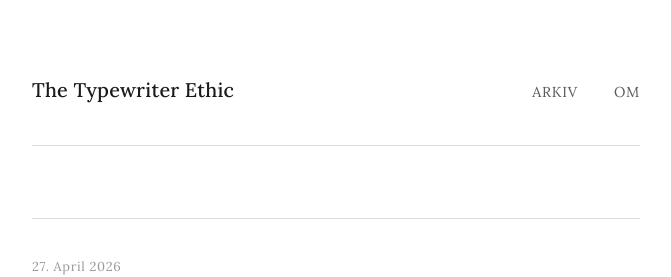
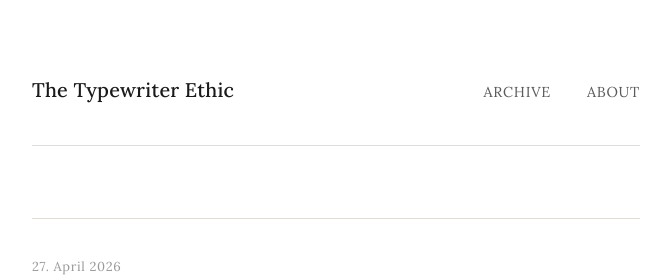
Before and after one commit to typewriterethic/typewriterethic.github.io, a Jekyll site: the page built from index.html, in a window 1280 px wide. Shown: the top 277 px of the page, without its empty margins (304-975 px from the left). Built offline with Jekyll 4.4.1, drawn with Linux system fonts in a browser that asks for light colours; the list of posts is cut into pages by our own code.

Commit message:
Update default.html

```diff
--- a/_layouts/default.html
+++ b/_layouts/default.html
@@ -45,8 +45,8 @@
       <div class="site-header__inner">
         <a href="{{ '/' | relative_url }}" class="site-title">{{ site.title }}</a>
         <nav class="site-nav">
-          <a href="{{ '/arkiv/' | relative_url }}">Arkiv</a>
-          <a href="{{ '/om/' | relative_url }}">Om</a>
+          <a href="{{ '/archive/' | relative_url }}">Archive</a>
+          <a href="{{ '/about/' | relative_url }}">About</a>
         </nav>
       </div>
     </header>
```
